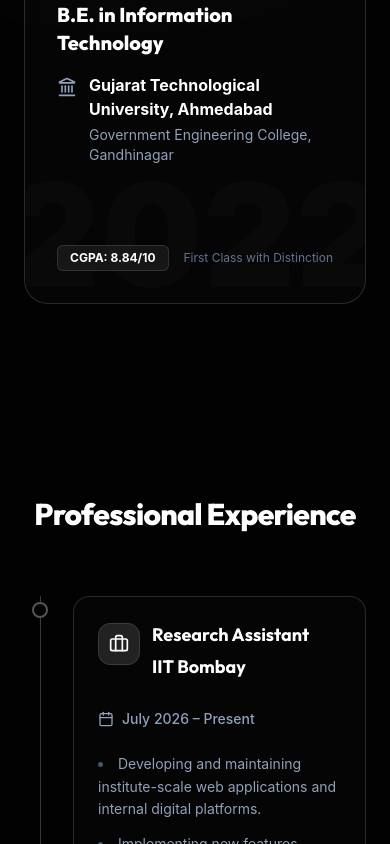
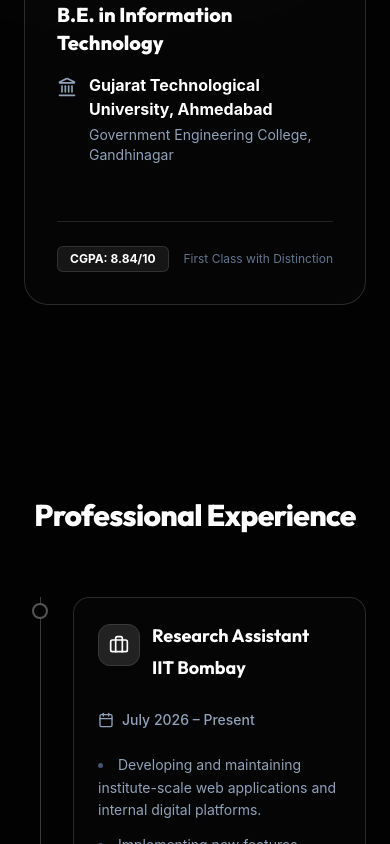
Before and after one commit to PARTH-THAKOR/MTech-Portfolio, a React (Vite) app: page / in a window 390 px wide. Shown: the part 3540-4384 px from the top of the page. Built offline with nearby package versions, Linux system fonts and the light colour scheme.

Commit message:
Feat: Final production release with layout and container styling updates

```diff
--- a/src/components/Achievements.tsx
+++ b/src/components/Achievements.tsx
@@ -70,7 +70,7 @@ export default function Achievements() {
                   </div>
 
                   {/* Card Container wrapper for Text Content Block */}
-                  <div className="flex-grow flex flex-col justify-between p-6 rounded-2xl bg-slate-950/55 backdrop-blur-xl glow-card border border-transparent group-hover:border-slate-800/60 relative z-10 transition-all duration-300">
+                  <div className="flex-grow flex flex-col justify-between p-6 rounded-2xl bg-slate-950/55 backdrop-blur-xl glow-card border border-slate-800 relative z-10 transition-all duration-300">
                     <div className="space-y-3 mb-6">
                       <div>
                         <h3 className="text-lg font-bold text-white transition-colors">
--- a/src/components/Education.tsx
+++ b/src/components/Education.tsx
@@ -18,11 +18,6 @@ export default function Education() {
         <div className="grid grid-cols-1 lg:grid-cols-12 gap-8 items-stretch">
           {/* M.Tech Card - Prominent (span 7) */}
           <div className="lg:col-span-7 p-8 rounded-3xl glass glow-card border border-slate-800 flex flex-col justify-between group relative overflow-hidden h-full">
-            {/* Massive Background Year Graphic */}
-            <div className="absolute -right-6 -bottom-10 text-[9rem] sm:text-[12rem] font-black text-slate-900/15 group-hover:text-slate-900/25 select-none pointer-events-none font-sans transition-colors duration-500">
-              2026
-            </div>
-
             <div className="relative z-10">
               <div className="flex items-center justify-between mb-8">
                 <div className="p-3.5 rounded-2xl bg-white text-slate-950 shadow-lg shadow-white/5">
@@ -59,11 +54,6 @@ export default function Education() {
 
           {/* B.E. Card (span 5) */}
           <div className="lg:col-span-5 p-8 rounded-3xl glass glow-card border border-slate-800 flex flex-col justify-between group relative overflow-hidden h-full">
-            {/* Massive Background Year Graphic */}
-            <div className="absolute -right-6 -bottom-10 text-[9rem] sm:text-[12rem] font-black text-slate-900/15 group-hover:text-slate-900/25 select-none pointer-events-none font-sans transition-colors duration-500">
-              2022
-            </div>
-
             <div className="relative z-10">
               <div className="flex items-center justify-between mb-8">
                 <div className="p-3.5 rounded-2xl bg-slate-900 border border-slate-800 text-slate-300">
@@ -89,7 +79,7 @@ export default function Education() {
               </div>
             </div>
 
-            <div className="relative z-10 pt-6 mt-8 flex items-center justify-between">
+            <div className="relative z-10 pt-6 mt-8 border-t border-slate-800/60 flex items-center justify-between">
               <span className="inline-flex items-center gap-1.5 px-3 py-1 rounded-md bg-slate-900/60 border border-slate-800/80 text-xs font-bold text-white">
                 CGPA: 8.84/10
               </span>
```
